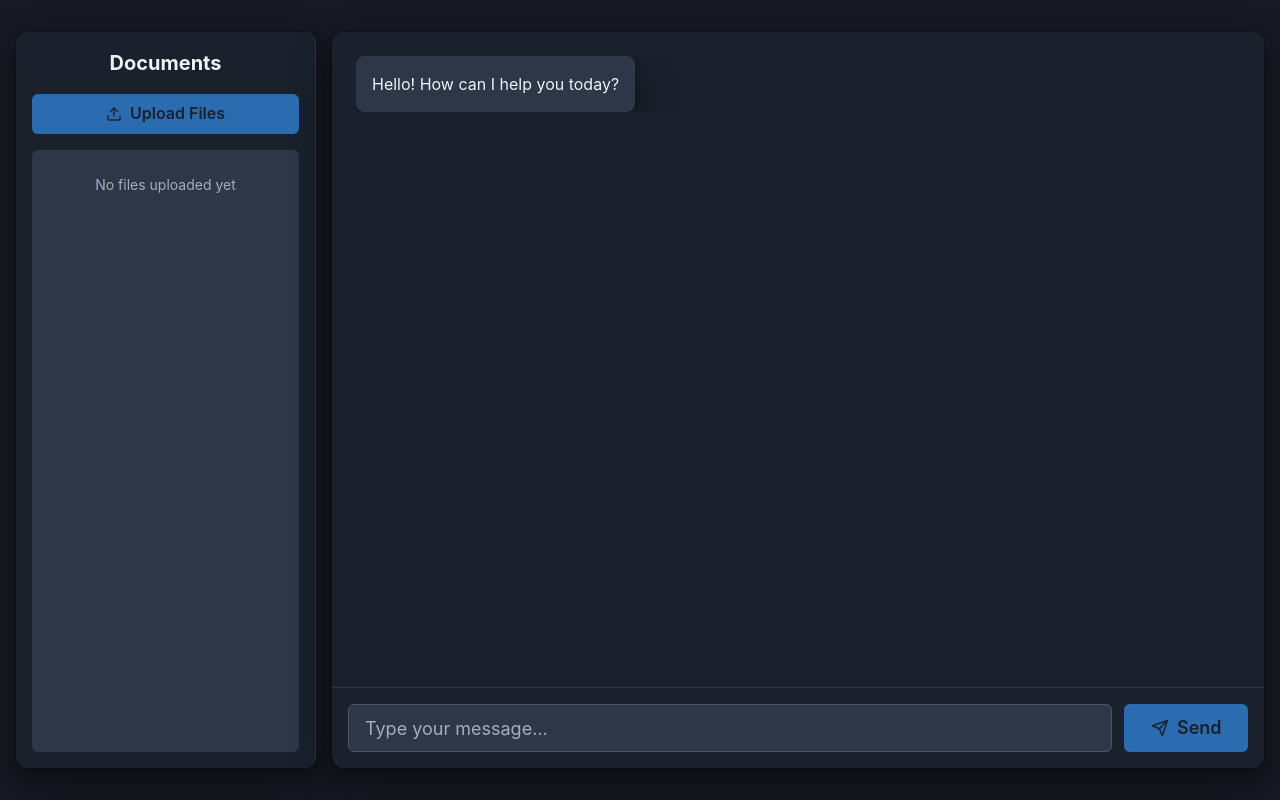
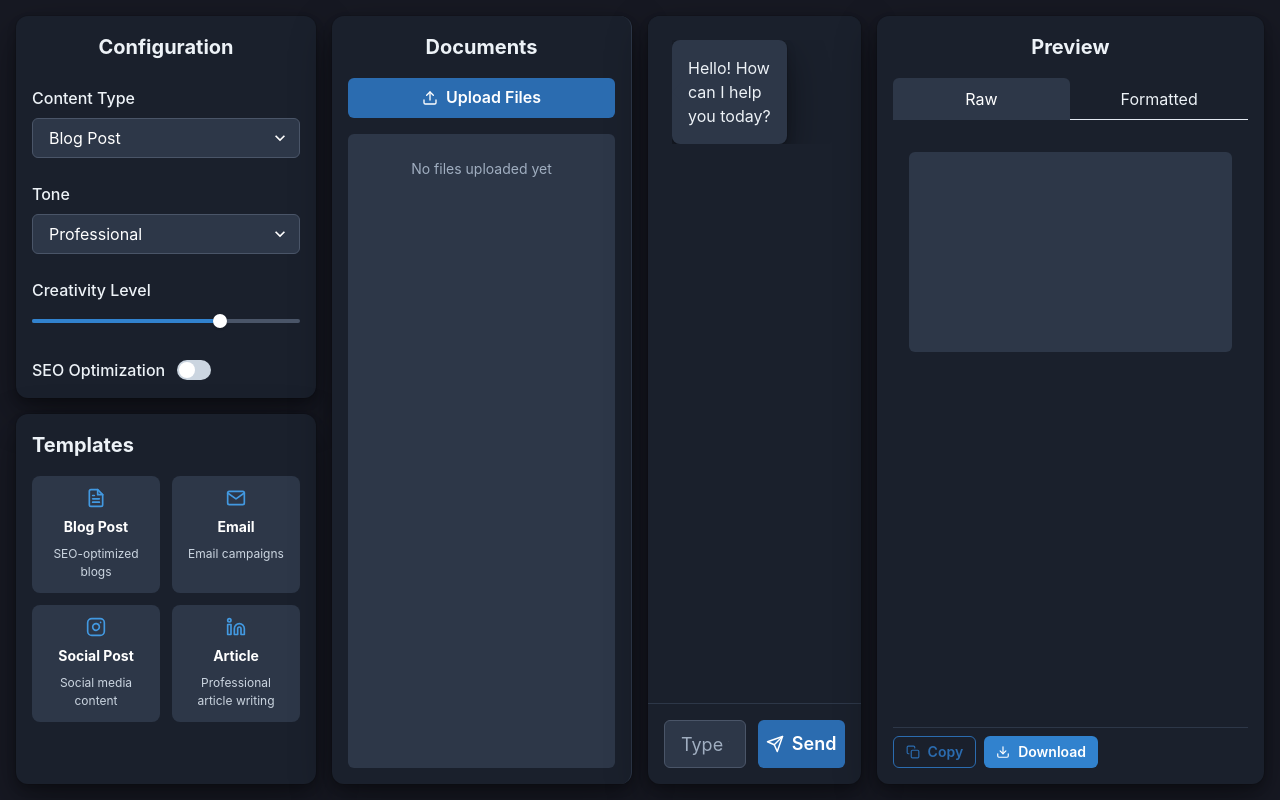
Before and after one commit to Xm0onh/autonomys-content-creator-agent, a React (Vite) app in the folder frontend/: page / in a window 1280 px wide. Built offline with nearby package versions, Linux system fonts and the light colour scheme.

Commit message:
add new components

```diff
--- a/frontend/src/App.jsx
+++ b/frontend/src/App.jsx
@@ -1,38 +1,35 @@
-import { ChakraProvider, Box, Flex, extendTheme } from '@chakra-ui/react'
+import { ChakraProvider, Box, Flex, VStack } from '@chakra-ui/react'
 import ChatInterface from './components/ChatInterface'
 import FileUpload from './components/FileUpload'
-
-// Custom theme with dark mode
-const theme = extendTheme({
-  config: {
-    initialColorMode: 'dark',
-    useSystemColorMode: false,
-  },
-  styles: {
-    global: {
-      body: {
-        bg: 'gray.900'
-      }
-    }
-  }
-})
+import ConfigPanel from './components/ConfigPanel'
+import TemplateGallery from './components/TemplateGallery'
+import PreviewPanel from './components/PreviewPanel'
 
 function App() {
   return (
-    <ChakraProvider theme={theme}>
-      <Box minH="100vh" bg="gray.900">
-        <Flex
-          maxW="1400px"
-          mx="auto"
-          h="100vh"
-          py={8}
-          px={4}
-          gap={4}
-        >
-          <FileUpload />
-          <Box flex="1">
-            <ChatInterface />
-          </Box>
+    <ChakraProvider>
+      <Box minH="100vh" bg="gray.900" p={4}>
+        <Flex maxW="1800px" mx="auto" h="calc(100vh - 2rem)" gap={4}>
+          {/* Left Column */}
+          <VStack spacing={4} w="300px" h="full">
+            <Box flex="1">
+              <ConfigPanel />
+            </Box>
+            <Box flex="1">
+              <TemplateGallery />
+            </Box>
+          </VStack>
+
+          {/* Middle Column */}
+          <Flex flex="1" gap={4}>
+            <FileUpload />
+            <Box flex="1">
+              <ChatInterface />
+            </Box>
+          </Flex>
+
+          {/* Right Column */}
+          <PreviewPanel />
         </Flex>
       </Box>
     </ChakraProvider>
--- /dev/null
+++ b/frontend/src/components/ConfigPanel.jsx
@@ -0,0 +1,56 @@
+import { Box, VStack, Select, Slider, SliderTrack, SliderFilledTrack, SliderThumb, Text, Switch, FormControl, FormLabel } from '@chakra-ui/react'
+
+function ConfigPanel() {
+  return (
+    <VStack
+      w="300px"
+      h="full"
+      bg="gray.800"
+      p={4}
+      spacing={6}
+      borderRadius="xl"
+      boxShadow="dark-lg"
+    >
+      <Text fontSize="xl" fontWeight="bold" color="gray.100">Configuration</Text>
+
+      <FormControl>
+        <FormLabel color="gray.100">Content Type</FormLabel>
+        <Select bg="gray.700" color="white" borderColor="gray.600">
+          <option value="blog">Blog Post</option>
+          <option value="social">Social Media</option>
+          <option value="email">Email</option>
+          <option value="article">Article</option>
+        </Select>
+      </FormControl>
+
+      <FormControl>
+        <FormLabel color="gray.100">Tone</FormLabel>
+        <Select bg="gray.700" color="white" borderColor="gray.600">
+          <option value="professional">Professional</option>
+          <option value="casual">Casual</option>
+          <option value="friendly">Friendly</option>
+          <option value="formal">Formal</option>
+        </Select>
+      </FormControl>
+
+      <FormControl>
+        <FormLabel color="gray.100">Creativity Level</FormLabel>
+        <Slider defaultValue={70} min={0} max={100}>
+          <SliderTrack bg="gray.600">
+            <SliderFilledTrack bg="blue.500" />
+          </SliderTrack>
+          <SliderThumb />
+        </Slider>
+      </FormControl>
+
+      <FormControl display="flex" alignItems="center">
+        <FormLabel color="gray.100" mb="0">
+          SEO Optimization
+        </FormLabel>
+        <Switch colorScheme="blue" />
+      </FormControl>
+    </VStack>
+  )
+}
+
+export default ConfigPanel
--- /dev/null
+++ b/frontend/src/components/PreviewPanel.jsx
@@ -0,0 +1,72 @@
+import { Box, VStack, Text, Tabs, TabList, TabPanels, Tab, TabPanel, Button, Icon } from '@chakra-ui/react'
+import { FiDownload, FiCopy } from 'react-icons/fi'
+
+function PreviewPanel() {
+  return (
+    <Box
+      w="400px"
+      h="full"
+      bg="gray.800"
+      p={4}
+      borderRadius="xl"
+      boxShadow="dark-lg"
+    >
+      <VStack h="full" spacing={4}>
+        <Text fontSize="xl" fontWeight="bold" color="gray.100">Preview</Text>
+
+        <Tabs isFitted variant="enclosed" flex="1" w="full">
+          <TabList mb="1em">
+            <Tab color="gray.100" _selected={{ color: "white", bg: "gray.700" }}>Raw</Tab>
+            <Tab color="gray.100" _selected={{ color: "white", bg: "gray.700" }}>Formatted</Tab>
+          </TabList>
+
+          <TabPanels flex="1" overflowY="auto">
+            <TabPanel>
+              <Box
+                bg="gray.700"
+                p={4}
+                borderRadius="md"
+                color="gray.100"
+                minH="200px"
+              >
+                {/* Generated content goes here */}
+              </Box>
+            </TabPanel>
+            <TabPanel>
+              <Box
+                bg="gray.700"
+                p={4}
+                borderRadius="md"
+                color="gray.100"
+                minH="200px"
+              >
+                {/* Formatted content goes here */}
+              </Box>
+            </TabPanel>
+          </TabPanels>
+        </Tabs>
+
+        <Box w="full" pt={2} borderTop="1px" borderColor="gray.700">
+          <Button
+            leftIcon={<Icon as={FiCopy} />}
+            colorScheme="blue"
+            variant="outline"
+            size="sm"
+            mr={2}
+          >
+            Copy
+          </Button>
+          <Button
+            leftIcon={<Icon as={FiDownload} />}
+            colorScheme="blue"
+            size="sm"
+          >
+            Download
+          </Button>
+        </Box>
+      </VStack>
+    </Box>
+  )
+}
+
+export default PreviewPanel
--- /dev/null
+++ b/frontend/src/components/TemplateGallery.jsx
@@ -0,0 +1,65 @@
+import { Box, SimpleGrid, Text, VStack, Icon } from '@chakra-ui/react'
+import { FiFileText, FiMail, FiInstagram, FiLinkedin } from 'react-icons/fi'
+
+function TemplateCard({ icon, title, description }) {
+  return (
+    <VStack
+      p={3}
+      bg="gray.700"
+      borderRadius="lg"
+      cursor="pointer"
+      transition="all 0.2s"
+      _hover={{ bg: 'gray.600', transform: 'translateY(-2px)' }}
+      spacing={2}
+    >
+      <Icon as={icon} w={5} h={5} color="blue.400" />
+      <Text color="white" fontWeight="bold" fontSize="sm">{title}</Text>
+      <Text color="gray.300" fontSize="xs" textAlign="center">{description}</Text>
+    </VStack>
+  )
+}
+
+function TemplateGallery() {
+  return (
+    <Box
+      h="100%"
+      bg="gray.800"
+      borderRadius="xl"
+      boxShadow="dark-lg"
+      overflow="hidden"
+      display="flex"
+      flexDirection="column"
+    >
+      <Text fontSize="xl" fontWeight="bold" color="gray.100" p={4} pb={2}>
+        Templates
+      </Text>
+
+      <Box p={4} pt={2} flex="1" overflowY="auto">
+        <SimpleGrid columns={2} spacing={3}>
+          <TemplateCard
+            icon={FiFileText}
+            title="Blog Post"
+            description="SEO-optimized blogs"
+          />
+          <TemplateCard
+            icon={FiMail}
+            title="Email"
+            description="Email campaigns"
+          />
+          <TemplateCard
+            icon={FiInstagram}
+            title="Social Post"
+            description="Social media content"
+          />
+          <TemplateCard
+            icon={FiLinkedin}
+            title="Article"
+            description="Professional article writing"
+          />
+        </SimpleGrid>
+      </Box>
+    </Box>
+  )
+}
+
+export default TemplateGallery
```
